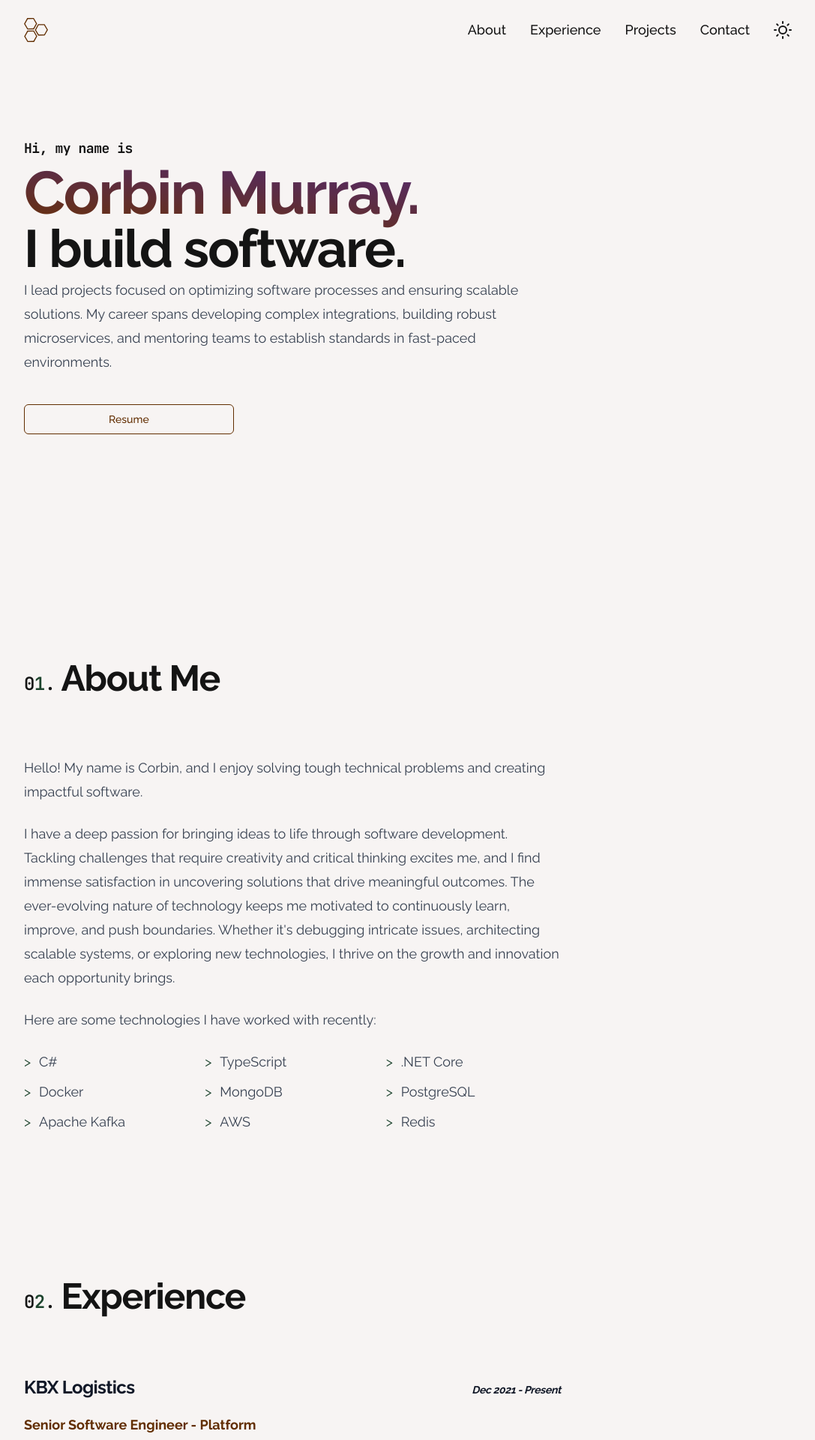
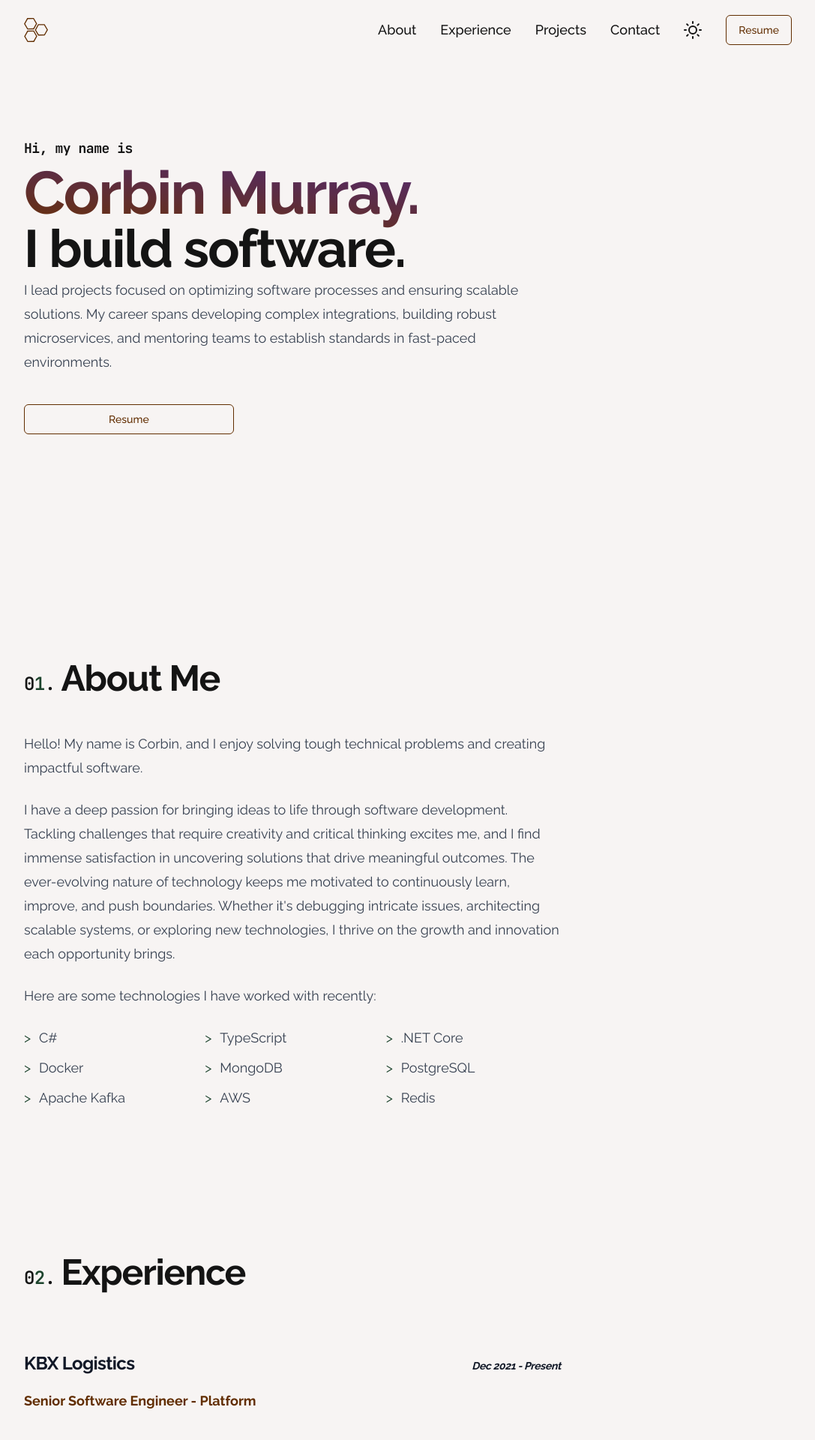
Before and after one commit to corbinmurray/corbinmurray-dev, a Next.js app: page / in a window 1280 px wide. Shown: the top 1920 px of the page at 75% size, without its empty margins (96-1183 px from the left). Built offline with nearby package versions, Linux system fonts and the light colour scheme.

Commit message:
Add extra resume button

```diff
--- a/app/page.tsx
+++ b/app/page.tsx
@@ -8,7 +8,7 @@ import projects from "@/lib/projects.json";
 export default async function Home() {
 	return (
 		<main>
-			<RevealSection id="hero" className="min-h-[calc(100vh-12rem)] mb-[12rem] flex flex-col justify-center">
+			<RevealSection id="hero" className="relative min-h-[calc(100vh-12rem)] mb-[12rem] flex flex-col justify-center overflow-x-hidden">
 				<h1 className="text-[clamp(14px,5vw,16px)] md:text-[clamp(14px,5vw,18px)] font-mono">Hi, my name is</h1>
 
 				<h2 className="text-[clamp(40px,8vw,80px)] font-semibold border-none bg-clip-text text-transparent bg-gradient-to-tr from-primary to-secondary brightness-110 leading-tight">
@@ -32,12 +32,7 @@ export default async function Home() {
 			</RevealSection>
 
 			<RevealSection id="about" className="mb-24 md:mb-48 scroll-mt-24">
-				<div className="relative flex justify-start items-end space-x-2 mb-12 md:mb-20">
-					<h3 className="font-mono flex">
-						0 <span className="text-accent">1</span>.
-					</h3>
-					<h1 className="text-nowrap">About Me</h1>
-				</div>
+				<SectionHeader sequence={1} title="About Me" />
 
 				<article>
 					<p>Hello! My name is Corbin, and I enjoy solving tough technical problems and creating impactful software.</p>
@@ -66,13 +61,8 @@ export default async function Home() {
 				</article>
 			</RevealSection>
 
-			<RevealSection id="experience" className="scroll-mt-24 max-w-screen-md mb-12 md:mb-20">
-				<div className="relative flex justify-start items-end space-x-2">
-					<h3 className="font-mono flex">
-						0 <span className="text-accent">2</span>.
-					</h3>
-					<h1 className="text-nowrap">Experience</h1>
-				</div>
+			<RevealSection id="experience" className="scroll-mt-24 mb-12 md:mb-20">
+				<SectionHeader sequence={2} title="Experience" />
 			</RevealSection>
 
 			{experiences.map((experience, i) => {
@@ -109,12 +99,7 @@ export default async function Home() {
 			<div className="mb-24 md:mb-48 h-px"></div>
 
 			<RevealSection id="projects" className="mb-24 md:mb-48 scroll-mt-24">
-				<div className="relative flex justify-start items-end space-x-2 mb-12 md:mb-20">
-					<h3 className="font-mono flex">
-						0 <span className="text-accent">3</span>.
-					</h3>
-					<h1 className="text-nowrap">Projects</h1>
-				</div>
+				<SectionHeader sequence={3} title="Projects" />
 
 				<ul className="flex flex-col gap-8 xl:flex-row">
 					{projects.map((project, i) => {
@@ -145,3 +130,15 @@ export default async function Home() {
 }
 
 const RECENT_TECHNOLOGIES = ["C#", "TypeScript", ".NET Core", "Docker", "MongoDB", "PostgreSQL", "Apache Kafka", "AWS", "Redis"];
+
+const SectionHeader = ({ sequence, title }: { sequence: number; title: string }) => {
+	return (
+		<div className="relative flex justify-start gap-2 items-end mb-12">
+			<h3 className="font-mono flex">
+				0 <span className="text-accent">{sequence}</span>.
+			</h3>
+
+			<h1 className="text-nowrap inline-block">{title}</h1>
+		</div>
+	);
+};
--- a/components/ui/navbar.tsx
+++ b/components/ui/navbar.tsx
@@ -1,4 +1,5 @@
 "use client";
+import { Button } from "@/components/ui/button";
 import SocialLinks from "@/components/ui/social-links";
 import ThemeToggle from "@/components/ui/theme-toggle";
 import { cn } from "@/lib/utils";
@@ -140,6 +141,12 @@ export default function Navbar({ className }: { className: string }) {
 							<ThemeToggle />
 						</motion.div>
 					</motion.div>
+
+					<motion.div variants={desktopNavMenuChildrenAnimationVariants}>
+						<Button asChild variant="outline">
+							<a href="/resume">Resume</a>
+						</Button>
+					</motion.div>
 				</motion.div>
 			</motion.div>
 
@@ -209,7 +216,13 @@ export default function Navbar({ className }: { className: string }) {
 								</motion.div>
 							</motion.div>
 
-							<motion.div className="mt-14" variants={mobileNavMenuChildrenAnimationVariants}>
+							<motion.div className="mt-14 w-full" variants={mobileNavMenuChildrenAnimationVariants}>
+								<Button asChild variant="outline" size="block">
+									<a href="/resume">Resume</a>
+								</Button>
+							</motion.div>
+
+							<motion.div className="mt-14 mx-auto" variants={mobileNavMenuChildrenAnimationVariants}>
 								<SocialLinks orientation="horizontal" />
 							</motion.div>
 						</motion.div>
```
